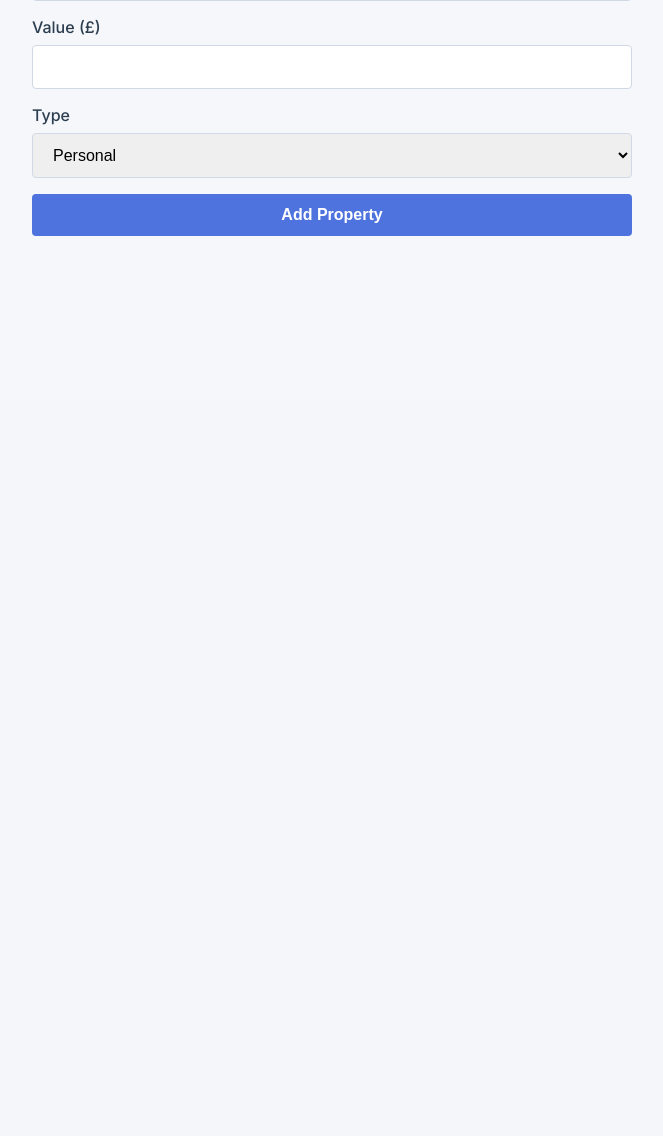
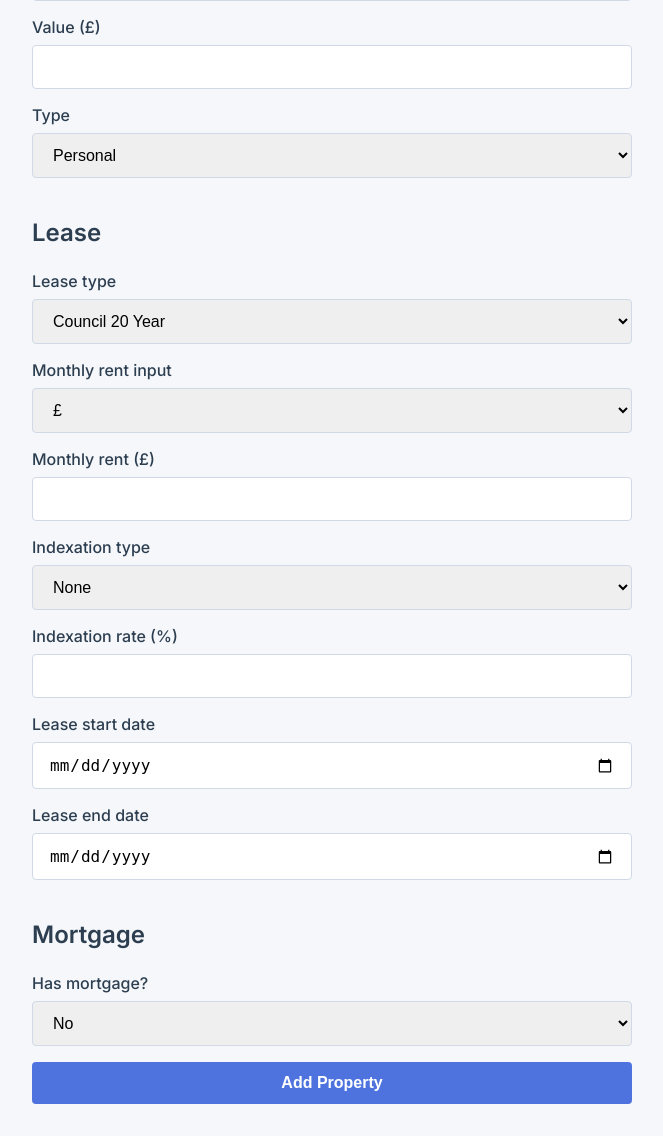
Before and after one commit to will14412/EMPIRE-APP, a FastAPI app: page /properties/add in a window 1280 px wide. Shown: the part 399-1535 px from the top of the page, without its empty margins (8-671 px from the left). Before the commit the page ends 635 px from the top, so only its background shows below. Run offline with FastAPI, Linux system fonts and the light colour scheme.

Commit message:
Add lease and mortgage sections to add property form

```diff
--- a/static/css/styles.css
+++ b/static/css/styles.css
@@ -61,6 +61,14 @@ body {
 .page-title {
   font-size: 2rem;
   margin-bottom: 1.5rem;
+  font-weight: 600;
+  color: #2c3e50;
+}
+
+.section-title {
+  font-size: 1.5rem;
+  margin-top: 1.5rem;
+  margin-bottom: 0.5rem;
   font-weight: 600;
   color: #2c3e50;
 }
--- a/templates/add_property.html
+++ b/templates/add_property.html
@@ -35,12 +35,101 @@
         <option value="company">Company</option>
       </select>
     </div>
+    <h2 class="section-title">Lease</h2>
+    <div class="form-group">
+      <label for="lease_type">Lease type</label>
+      <select id="lease_type" name="lease_type">
+        <option value="council_20">Council 20 Year</option>
+        <option value="council_7">Council 7 Year</option>
+        <option value="ast">AST</option>
+        <option value="hmo">HMO</option>
+      </select>
+    </div>
+    <div class="form-group">
+      <label for="rent_input_type">Monthly rent input</label>
+      <select id="rent_input_type">
+        <option value="currency">£</option>
+        <option value="percent">%</option>
+      </select>
+    </div>
+    <div class="form-group" id="rent_percent_group" style="display: none;">
+      <label for="monthly_rent_percent">Monthly rent (%)</label>
+      <input type="number" id="monthly_rent_percent" step="0.01" min="0" />
+    </div>
+    <div class="form-group">
+      <label for="monthly_rent">Monthly rent (£)</label>
+      <input type="number" id="monthly_rent" name="monthly_rent" step="0.01" min="0" />
+    </div>
+    <div class="form-group">
+      <label for="indexation_type">Indexation type</label>
+      <select id="indexation_type" name="indexation_type">
+        <option value="none">None</option>
+        <option value="fixed">Fixed</option>
+        <option value="cpi">CPI</option>
+      </select>
+    </div>
+    <div class="form-group">
+      <label for="indexation_rate">Indexation rate (%)</label>
+      <input type="number" id="indexation_rate" name="indexation_rate" step="0.01" min="0" />
+    </div>
+    <div class="form-group">
+      <label for="lease_start">Lease start date</label>
+      <input type="date" id="lease_start" name="lease_start" />
+    </div>
+    <div class="form-group">
+      <label for="lease_end">Lease end date</label>
+      <input type="date" id="lease_end" name="lease_end" />
+    </div>
+
+    <h2 class="section-title">Mortgage</h2>
+    <div class="form-group">
+      <label for="has_mortgage">Has mortgage?</label>
+      <select id="has_mortgage" name="has_mortgage">
+        <option value="no">No</option>
+        <option value="yes">Yes</option>
+      </select>
+    </div>
+    <div id="mortgage_fields" style="display: none; gap: 1rem;">
+      <div class="form-group">
+        <label for="lender_name">Lender name</label>
+        <input type="text" id="lender_name" name="lender_name" />
+      </div>
+      <div class="form-group">
+        <label for="loan_amount">Loan amount (£)</label>
+        <input type="number" id="loan_amount" name="loan_amount" step="0.01" min="0" />
+      </div>
+      <div class="form-group">
+        <label for="interest_rate">Interest rate (%)</label>
+        <input type="number" id="interest_rate" name="interest_rate" step="0.01" min="0" />
+      </div>
+      <div class="form-group">
+        <label for="repayment_type">Repayment type</label>
+        <select id="repayment_type" name="repayment_type">
+          <option value="interest_only">Interest-only</option>
+          <option value="repayment">Repayment</option>
+        </select>
+      </div>
+      <div class="form-group">
+        <label for="mortgage_term">Term (years)</label>
+        <input type="number" id="mortgage_term" name="mortgage_term" min="0" />
+      </div>
+    </div>
     <button type="submit" class="btn">Add Property</button>
   </form>
   <script>
     const GET_ADDRESS_API_KEY = "MR3OmMfdukGPgl0gW_Ztxw44533"; // Replace with your API key
     const addressSelect = document.getElementById("address");
     const nameInput = document.getElementById("name");
+    const rentInputType = document.getElementById("rent_input_type");
+    const rentPercentGroup = document.getElementById("rent_percent_group");
+    const rentPercentInput = document.getElementById("monthly_rent_percent");
+    const monthlyRentInput = document.getElementById("monthly_rent");
+    const propertyValueInput = document.getElementById("value");
+    const leaseTypeSelect = document.getElementById("lease_type");
+    const leaseStartInput = document.getElementById("lease_start");
+    const leaseEndInput = document.getElementById("lease_end");
+    const hasMortgageSelect = document.getElementById("has_mortgage");
+    const mortgageFields = document.getElementById("mortgage_fields");
 
     document.getElementById("postcode").addEventListener("change", async function () {
       const postcode = this.value.trim();
@@ -79,5 +168,55 @@
       const firstPart = selected.split(",")[0].trim();
       nameInput.value = firstPart;
     });
+
+    rentInputType.addEventListener("change", () => {
+      if (rentInputType.value === "percent") {
+        rentPercentGroup.style.display = "flex";
+        monthlyRentInput.readOnly = true;
+        monthlyRentInput.value = "";
+      } else {
+        rentPercentGroup.style.display = "none";
+        monthlyRentInput.readOnly = false;
+      }
+    });
+
+    function updateMonthlyRent() {
+      const value = parseFloat(propertyValueInput.value);
+      const percent = parseFloat(rentPercentInput.value);
+      if (!isNaN(value) && !isNaN(percent)) {
+        monthlyRentInput.value = (value * (percent / 100)).toFixed(2);
+      } else {
+        monthlyRentInput.value = "";
+      }
+    }
+
+    rentPercentInput.addEventListener("input", updateMonthlyRent);
+    propertyValueInput.addEventListener("input", () => {
+      if (rentInputType.value === "percent") updateMonthlyRent();
+    });
+
+    function updateLeaseEnd() {
+      const startDate = new Date(leaseStartInput.value);
+      if (isNaN(startDate)) {
+        leaseEndInput.value = "";
+        return;
+      }
+      let years = 0;
+      if (leaseTypeSelect.value === "council_20") years = 20;
+      else if (leaseTypeSelect.value === "council_7") years = 7;
+      if (years > 0) {
+        const endDate = new Date(startDate);
+        endDate.setFullYear(endDate.getFullYear() + years);
+        leaseEndInput.value = endDate.toISOString().split("T")[0];
+      }
+    }
+
+    leaseTypeSelect.addEventListener("change", updateLeaseEnd);
+    leaseStartInput.addEventListener("change", updateLeaseEnd);
+
+    hasMortgageSelect.addEventListener("change", () => {
+      mortgageFields.style.display =
+        hasMortgageSelect.value === "yes" ? "grid" : "none";
+    });
   </script>
 {% endblock %}
```
